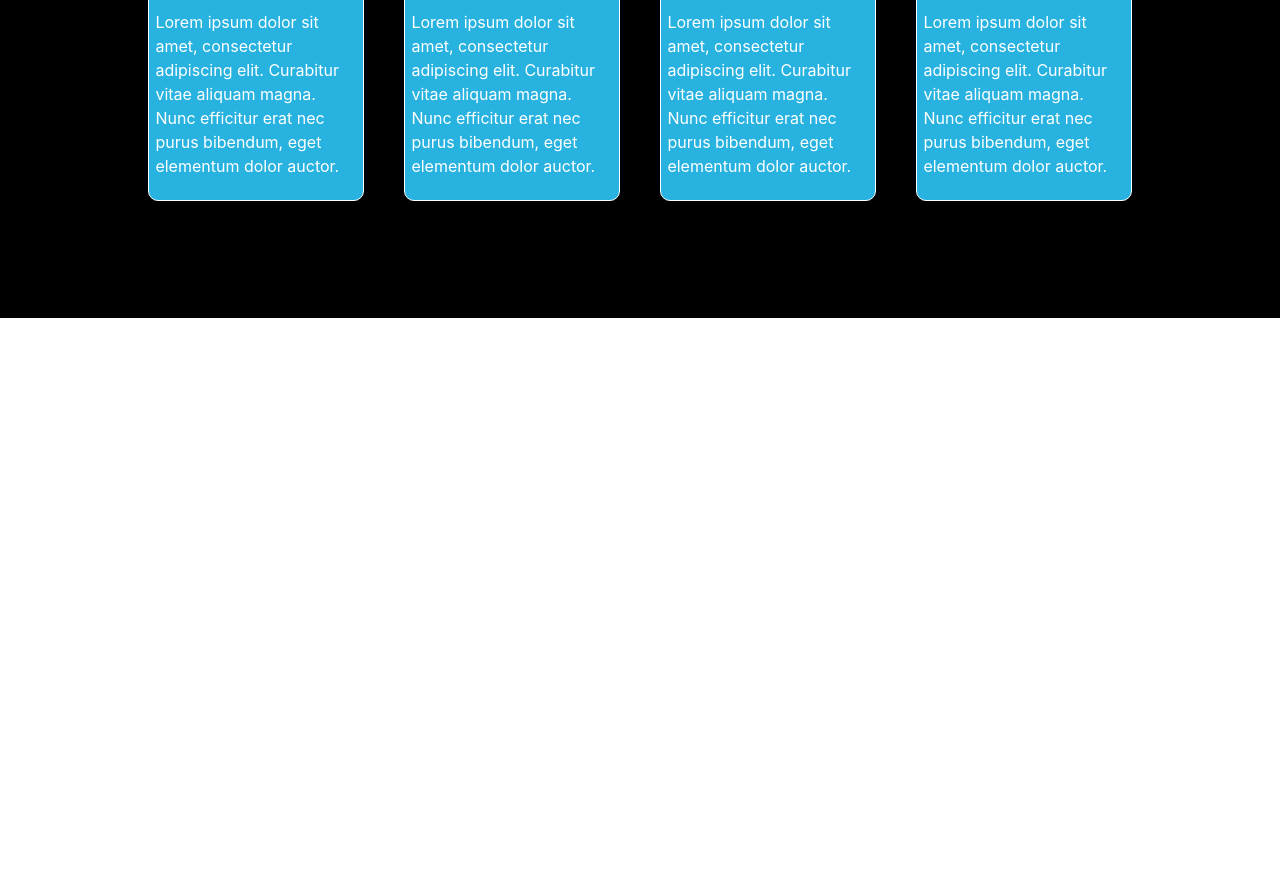
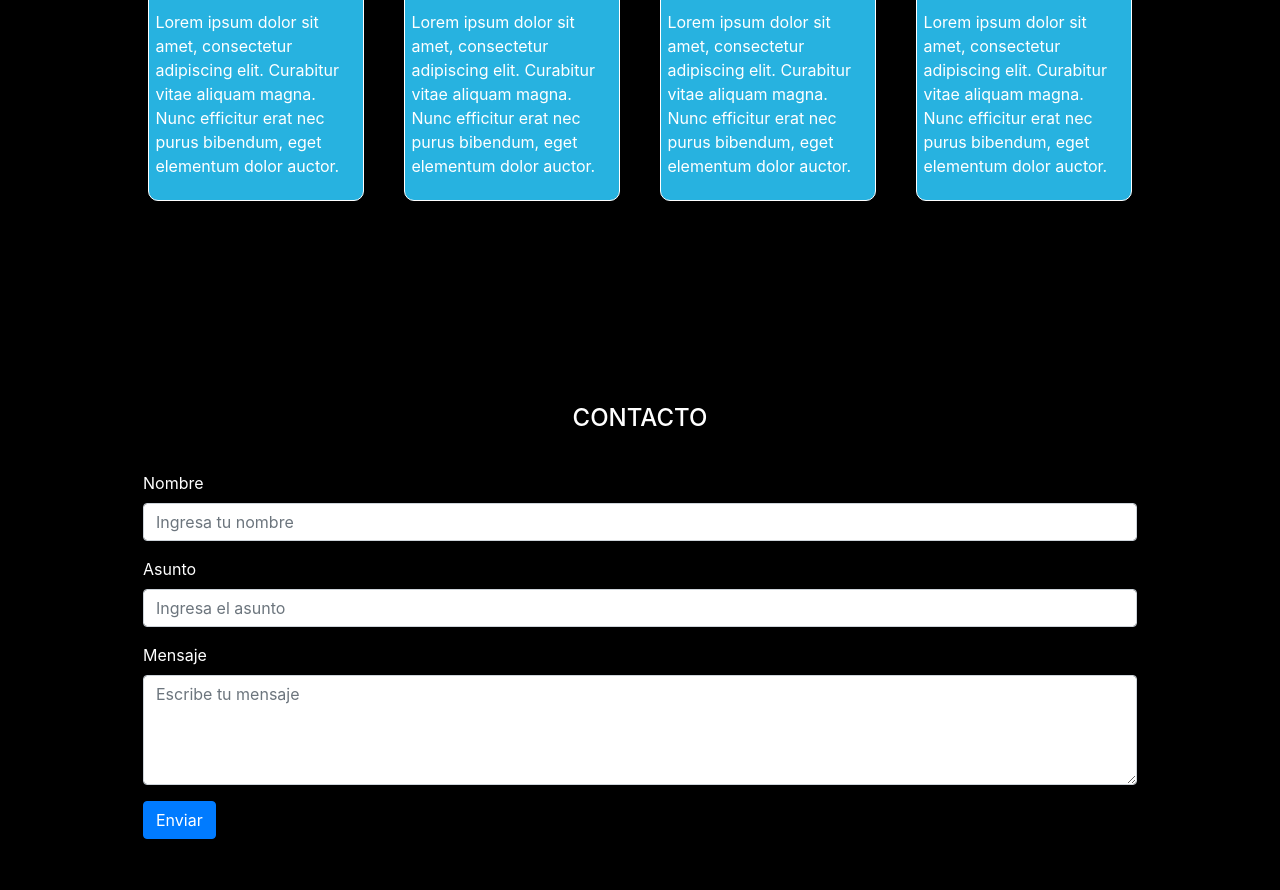
Before and after one commit to ElizabethLopezFarias/ViajesChile, a plain HTML site: page index.html in a window 1280 px wide. Shown: the part 2043-2933 px from the top of the page. Before the commit the page ends 2361 px from the top, so only its background shows below. Drawn offline with nearby package versions, Linux system fonts and the light colour scheme.

Commit message:
add formulario

```diff
--- a/assets/css/styles.css
+++ b/assets/css/styles.css
@@ -78,3 +78,13 @@ h2 {
 .custom-card h4, p{
     padding: 3%;
 }
+
+/* FORMULARIO */
+
+.contacto {
+    background-color: black;
+    padding-left: 10%;
+    padding-right: 10%;
+    padding-top: 3%;
+    padding-bottom: 5%;
+}
--- a/index.html
+++ b/index.html
@@ -138,7 +138,26 @@
                 </div>
             </div>
         </div>
+        <!-- Sección Formulario -->
         <div class="contacto">
+            <div class="container-fluid text-white py-5">
+                <h2 class="text-center">CONTACTO</h2>
+                <form>
+                    <div class="mb-3">
+                        <label for="nombre" class="form-label">Nombre</label>
+                        <input type="text" class="form-control" id="nombre" placeholder="Ingresa tu nombre">
+                    </div>
+                    <div class="mb-3">
+                        <label for="asunto" class="form-label">Asunto</label>
+                        <input type="text" class="form-control" id="asunto" placeholder="Ingresa el asunto">
+                    </div>
+                    <div class="mb-3">
+                        <label for="mensaje" class="form-label">Mensaje</label>
+                        <textarea class="form-control" id="mensaje" rows="4" placeholder="Escribe tu mensaje"></textarea>
+                    </div>
+                    <button type="submit" class="btn btn-primary">Enviar</button>
+                </form>
+            </div>
         </div>
         <div class="footer">
         </div>
```
